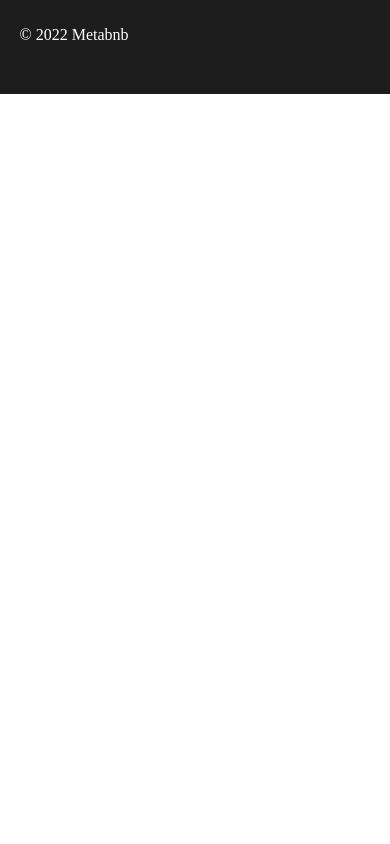
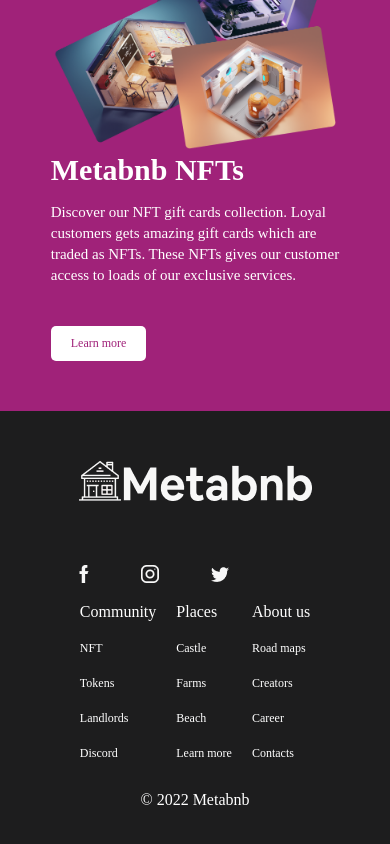
Before and after one commit to codeAmbivert/meta-bnb, a React (Create React App) app: page / in a window 390 px wide. Shown: the part 4328-5172 px from the top of the page. Before the commit the page ends 4422 px from the top, so only its background shows below. Built offline with nearby package versions, Linux system fonts and the light colour scheme; a web font is replaced by a local one.

Commit message:
more mediaQuery update

```diff
--- a/src/Footer.js
+++ b/src/Footer.js
@@ -24,6 +24,7 @@ function Footer() {
               </Link>
             </div>
           </div>
+          <div>
             <div className="footer__community" id="community">
               <div className="_header">Community</div>
               <p>NFT</p>
@@ -46,6 +47,7 @@ function Footer() {
               <p>Contacts</p>
             </div>
           </div>
+        </div>
         <div className="copyright">&copy; 2022 Metabnb</div>
       </div>
     </div>
--- a/src/Media.css
+++ b/src/Media.css
@@ -154,8 +154,14 @@
 
   /* Footer */
   .all_about_company {
-    grid-template-columns: 35% 20% 20% 20%;
+    grid-template-columns: 40% 60%;
     gap: 1em;
+  }
+  .footer__about,
+  .footer__place,
+  .footer__community {
+    display: inline-block;
+    margin: 0 10px;
   }
 }
 
@@ -210,7 +216,7 @@
   }
 
   .grid_items {
-    grid-template-columns: 0.7fr;
+    grid-template-columns: 0.9fr;
     grid-column-gap: 20%;
     justify-content: center;
     align-items: center;
@@ -222,7 +228,22 @@
   }
 
   /* Footer */
-  .footer__logos {
+  .footer__content {
+    justify-content: center;
+    align-items: center;
+  }
+  .all_about_company {
+    display: flex;
+    justify-content: center;
+    align-items: center;
+    flex-direction: column;
+  }
+
+  .all_about_company > div {
+    display: inline-block;
+  }
+
+  /* .footer__logos {
     grid-column: 1/5;
-  }
+  } */
 }
```
Lines whose indentation alone changed are shown as unchanged.
